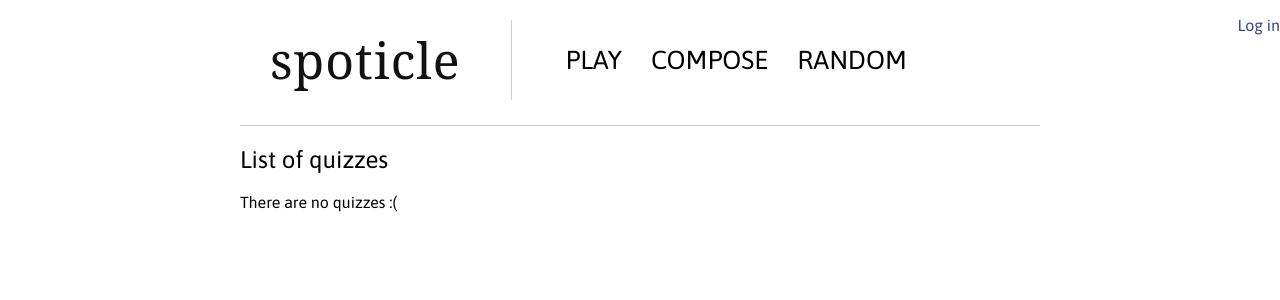
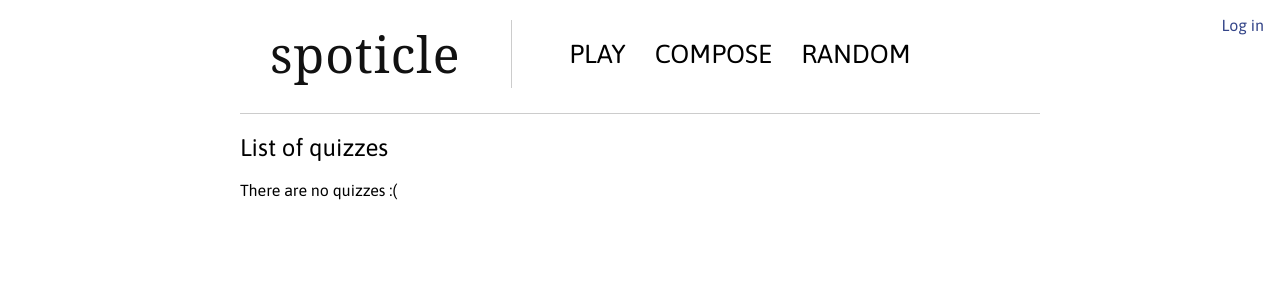
Before and after one commit to hftf/spoticle, a Django app: page / in a window 1280 px wide. Shown: the top 300 px of the page. Run offline with Django 3.2, Linux system fonts and the light colour scheme; data that the repository does not hold is empty; parts of the project's set-up code (start-up, migrations or seed data) failed here and were passed over; some libraries are stand-ins or nearby versions; some web fonts are replaced.

Commit message:
Who needs floats

```diff
--- a/spoticle/static/style.css
+++ b/spoticle/static/style.css
@@ -24,7 +24,7 @@ input, select, textarea, button {
 
 
 header nav {
-  line-height: 80px;
+  /*line-height: 80px;*/
   padding-bottom: 25px;
 }
 header {
@@ -35,7 +35,8 @@ h1 {
   color: #111;
   letter-spacing: 1px;
 
-  float: left;
+  display: inline-block;
+  vertical-align: middle;
   margin: 0;
   padding: 0 50px 0 30px;
   border-right: 1px solid #ccc;
@@ -49,8 +50,8 @@ h1 a:hover {
 }
 
 header ul {
-  float: left;
-  display: inline;
+  display: inline-block;
+  vertical-align: middle;
   margin: 0;
   padding: 0 0 0 50px;
   list-style: none;
@@ -75,6 +76,7 @@ header ul li.current a {
 .auth {
   position: absolute;
   top: 0; right: 0;
+  margin-right: 1em;
 }
 
 .positions {
--- a/spoticle/templates/base.html
+++ b/spoticle/templates/base.html
@@ -15,7 +15,6 @@
         <li><a class="compose" href="{% url 'compose' %}"><span class="icon-edit-sign"   ></span> compose</a></li>
         <li><a class="random"  href="{% url 'random'  %}"><span class="icon-warning-sign"></span> random</a></li>
       </ul>
-      <br style="clear: left;" />
     </nav>
     <div class="auth">
     {% if user.is_authenticated %}
--- a/spoticle/templates/index.html
+++ b/spoticle/templates/index.html
@@ -5,7 +5,7 @@
 {% if quizzes %}
 	<ul>
 	{% for quiz in quizzes %}
-		<li><a href="{% url 'quiz' quiz.id %}">{{ quiz.name }}</a></li>
+		<li><a href="{% url 'quiz' quiz.id %}">{{ quiz.name }}</a> by {{ quiz.created_by.username }}</li>
 	{% endfor %}
 	</ul>
 {% else %}
```
